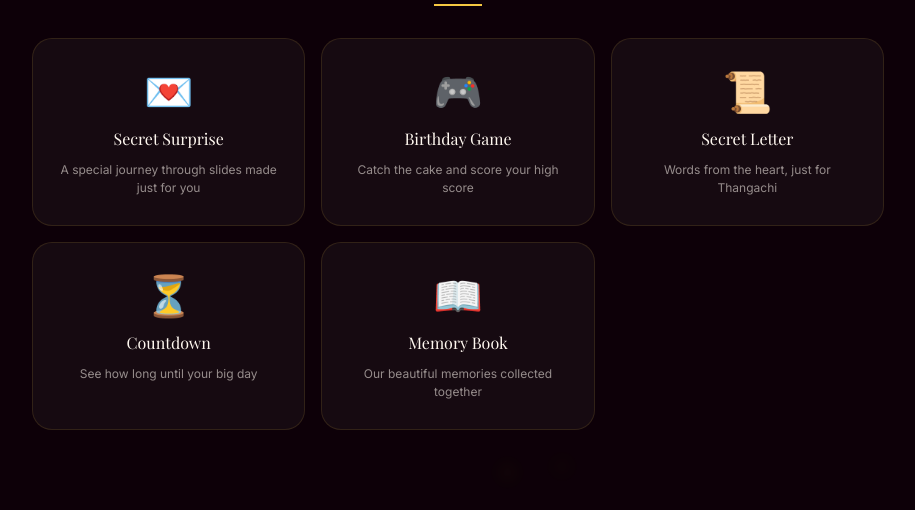
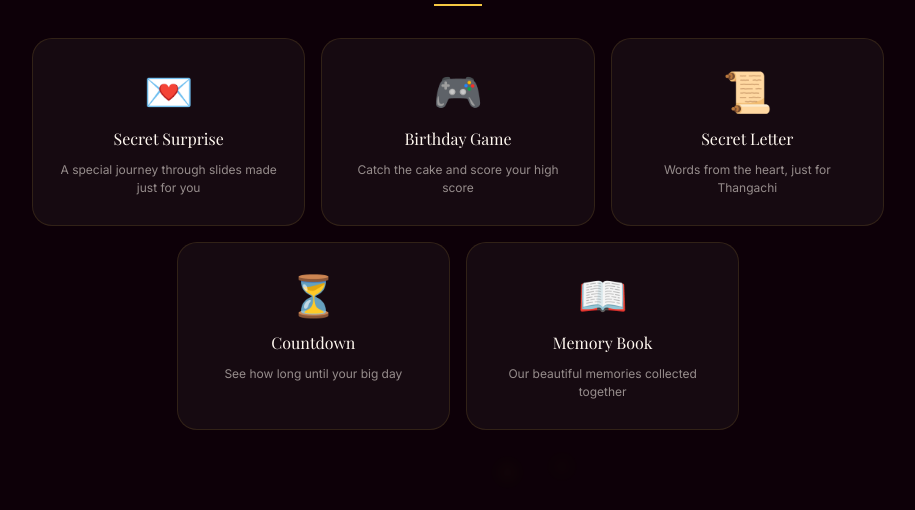
Before and after one commit to Vignesh1106-P/BIRTHDAY-GIFT-SURPRISE, a Django app: template surprise/templates/home.html in a window 1280 px wide. Shown: the part 876-1386 px from the top of the page, without its empty margins (182-1097 px from the left). Run offline with Django 5.2, Linux system fonts and the light colour scheme; the template is opened without the code that fills it, so the values that code supplies are empty; some web fonts are replaced.

```diff
--- a/surprise/templates/home.html
+++ b/surprise/templates/home.html
@@ -120,9 +120,14 @@ body{
 }
 .nav-grid{
   display:grid;
-  grid-template-columns:repeat(auto-fit,minmax(220px,1fr));
+  grid-template-columns:repeat(6,1fr);
   gap:16px;
 }
+.nav-grid .nav-card:nth-child(1){ grid-column: 1 / 3; }
+.nav-grid .nav-card:nth-child(2){ grid-column: 3 / 5; }
+.nav-grid .nav-card:nth-child(3){ grid-column: 5 / 7; }
+.nav-grid .nav-card:nth-child(4){ grid-column: 2 / 4; }
+.nav-grid .nav-card:nth-child(5){ grid-column: 4 / 6; }
 .nav-card{
   background:var(--surface);border:1px solid rgba(245,200,66,0.12);
   border-radius:20px;padding:28px 24px;
```
Also changed, not shown: db.sqlite3, 1 other file.
